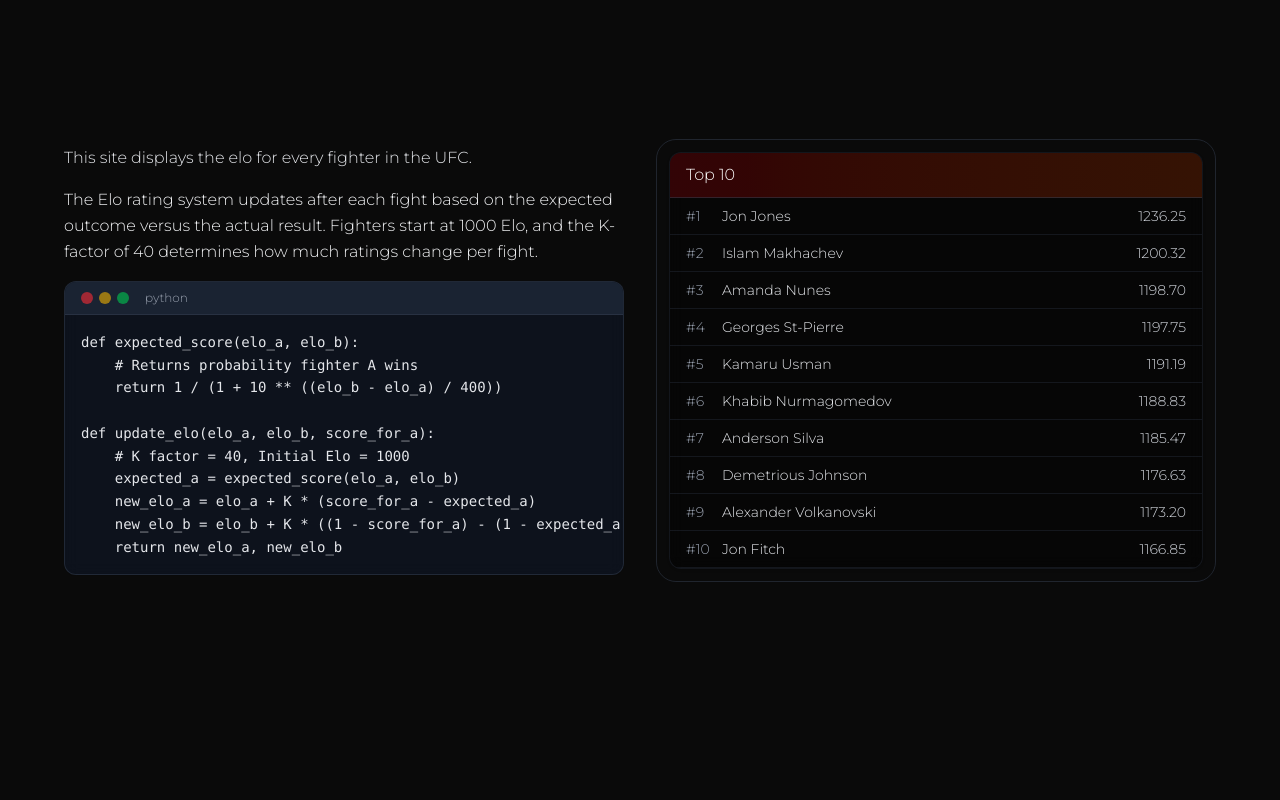
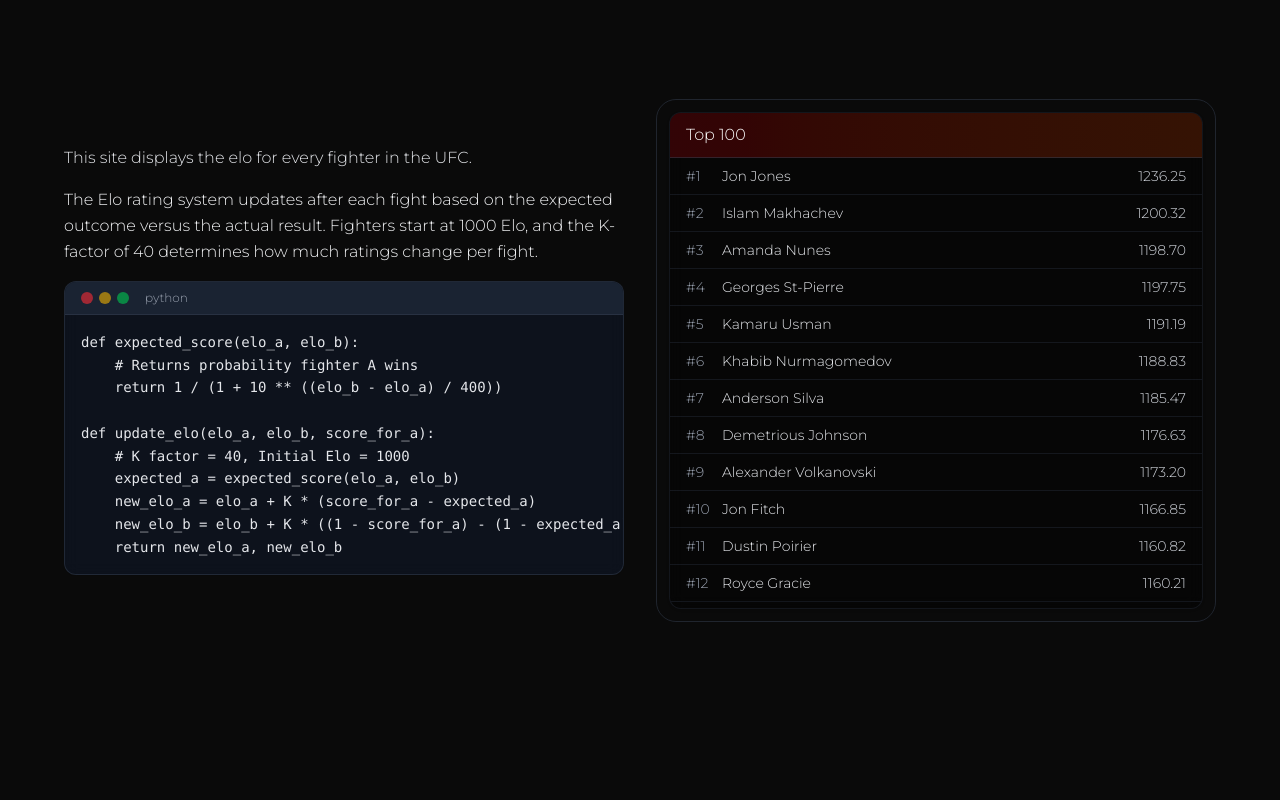
Before and after one commit to Jeremyliu-621/UFC-Elo-Calculator, a Next.js app in the folder frontend/: page / in a window 1280 px wide. Shown: the part 840-1640 px from the top of the page. Built offline with nearby package versions, Linux system fonts and the light colour scheme.

Commit message:
changed the scroll bar for elo table.

```diff
--- a/frontend/app/globals.css
+++ b/frontend/app/globals.css
@@ -31,22 +31,37 @@
   overflow-x: hidden;
 }
 
+/* Ensure scrollbar is always visible */
+.custom-scrollbar {
+  overflow-y: scroll !important;
+  scrollbar-width: thin !important;
+  scrollbar-color: rgba(255, 100, 100, 0.3) rgba(255, 255, 255, 0.05) !important;
+}
+
 .custom-scrollbar::-webkit-scrollbar {
-  width: 8px;
+  width: 8px !important;
+  height: 8px !important;
+  -webkit-appearance: none !important;
+  display: block !important;
+  visibility: visible !important;
+  opacity: 1 !important;
+  background: transparent !important;
 }
 
 .custom-scrollbar::-webkit-scrollbar-track {
-  background: rgba(255, 255, 255, 0.05);
-  border-radius: 4px;
+  background: rgba(255, 255, 255, 0.05) !important;
+  border-radius: 4px !important;
+  -webkit-box-shadow: inset 0 0 6px rgba(0, 0, 0, 0.1) !important;
 }
 
 .custom-scrollbar::-webkit-scrollbar-thumb {
-  background: rgba(255, 100, 100, 0.3);
-  border-radius: 4px;
+  background: rgba(255, 100, 100, 0.3) !important;
+  border-radius: 4px !important;
+  -webkit-box-shadow: inset 0 0 6px rgba(0, 0, 0, 0.3) !important;
 }
 
 .custom-scrollbar::-webkit-scrollbar-thumb:hover {
-  background: rgba(255, 100, 100, 0.5);
+  background: rgba(255, 100, 100, 0.5) !important;
 }
 
 /* Custom Scrollbar that appears on hover */
--- a/frontend/components/Leaderboards.tsx
+++ b/frontend/components/Leaderboards.tsx
@@ -78,7 +78,7 @@
         const stats = await statsRes.json();
 
         setFullEloData(elo);
-        setEloData(elo.slice(0, 20)); // Top 20
+        setEloData(elo.slice(0, 100)); // Top 100
         setStatsData(stats);
         setLoading(false);
       } catch (error) {
@@ -143,7 +143,7 @@
   const eloLeaderboard = {
     title: "Elo Ratings",
     previewData: fullEloData.map(f => ({ fighter: f.fighter, value: f.elo.toFixed(2) })),
-    data: eloData,
+    data: fullEloData.slice(0, 100), // Use full data for top 100
     render: (fighter: EloData, index: number) => (
       <LeaderboardRow key={fighter.fighter} rank={index + 1} name={fighter.fighter} value={fighter.elo.toFixed(2)} />
     )
@@ -230,23 +230,6 @@
                     : "opacity-0 blur-md scale-95"
                 )}
                 onClick={() => handleTableClick(eloLeaderboard.title, eloLeaderboard.previewData)}
-                onWheel={(e) => {
-                  const target = e.currentTarget;
-                  const scrollableDiv = target.querySelector('.elo-table-scrollable') as HTMLElement;
-                  if (scrollableDiv) {
-                    const { scrollTop, scrollHeight, clientHeight } = scrollableDiv;
-                    const isAtTop = scrollTop === 0;
-                    const isAtBottom = scrollTop + clientHeight >= scrollHeight - 1;
-
-                    if ((e.deltaY < 0 && isAtTop) || (e.deltaY > 0 && isAtBottom)) {
-                      // Allow page scroll only at boundaries
-                      return;
-                    }
-                    // Prevent page scroll and scroll within table
-                    e.preventDefault();
-                    scrollableDiv.scrollTop += e.deltaY;
-                  }
-                }}
               >
                 <div className={cn("relative rounded-[1.25rem] border-[0.75px] border-gray-700/50 p-3")}>
                   <GlowingEffect
@@ -260,10 +243,21 @@
                   />
                   <div className="relative flex flex-col overflow-hidden rounded-xl border-[0.75px] border-gray-700/30 bg-black/40 backdrop-blur-sm shadow-sm">
                     <div className="bg-gradient-to-r from-red-600/20 to-orange-600/20 px-4 py-2.5 border-b border-gray-700/50">
-                      <h2 className="text-base font-light text-white" style={{ fontFamily: 'var(--font-montserrat)' }}>Top 10</h2>
+                      <h2 className="text-base font-light text-white" style={{ fontFamily: 'var(--font-montserrat)' }}>Top 100</h2>
                     </div>
-                    <div className="elo-table-scrollable divide-y divide-gray-700/30 max-h-[600px] overflow-y-hidden group-hover:overflow-y-auto custom-scrollbar-hover">
-                      {eloLeaderboard.data.slice(0, 10).map((fighter, fighterIndex) =>
+                    <div
+                      className="divide-y divide-gray-700/30 h-[450px] custom-scrollbar"
+                      style={{
+                        overflowY: 'scroll',
+                        overflowX: 'hidden',
+                        scrollbarWidth: 'thin',
+                        scrollbarColor: 'rgba(255, 100, 100, 0.3) rgba(255, 255, 255, 0.05)',
+                        WebkitOverflowScrolling: 'touch',
+                        minHeight: '450px',
+                        maxHeight: '450px'
+                      }}
+                    >
+                      {eloLeaderboard.data.slice(0, 100).map((fighter, fighterIndex) =>
                         eloLeaderboard.render(fighter, fighterIndex)
                       )}
                     </div>
```
